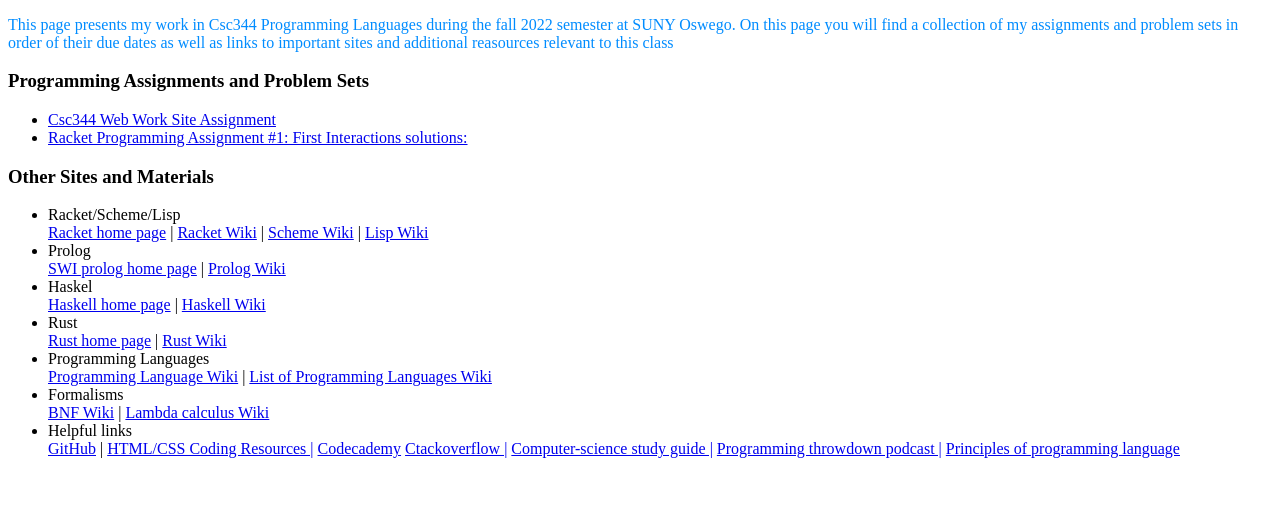
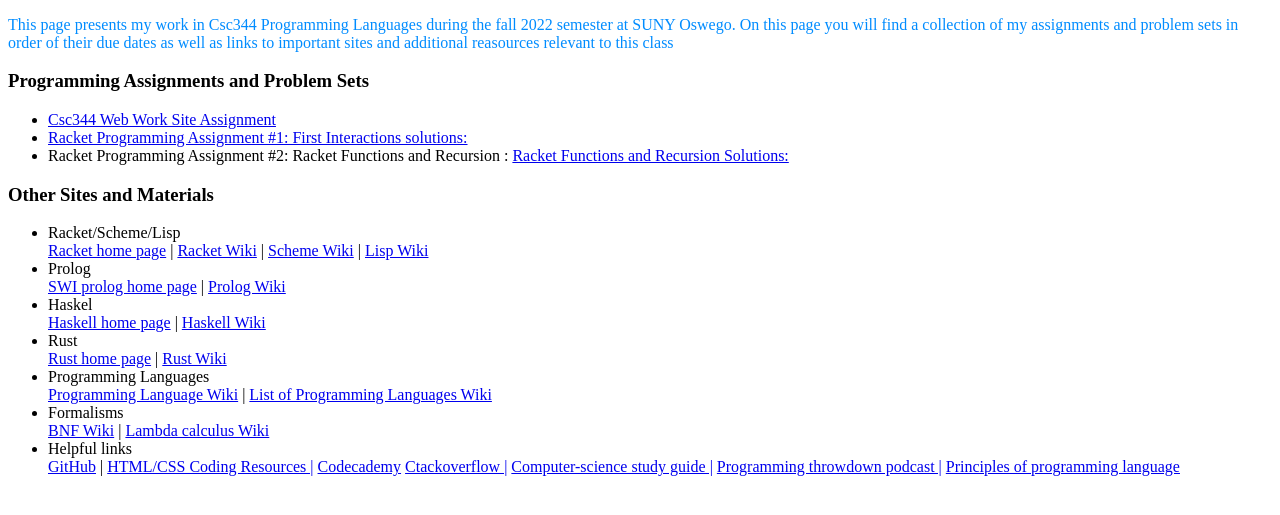
Before and after one commit to krudy712/krudy712.github.io, a plain HTML site: page index.html in a window 1280 px wide. Shown: the part 105-620 px from the top of the page. Drawn offline with Linux system fonts and the light colour scheme.

Commit message:
Add files via upload

```diff
--- a/index.html
+++ b/index.html
@@ -26,6 +26,10 @@
             >Csc344 Web Work Site Assignment </a> </li>
            <li> <a href="https://docs.google.com/document/d/17qECSTL9VYDbAwq5i0oaafsHCx2bZ_lKnxwpUXDnSTA/export?format=pdf"
             >Racket Programming Assignment #1: First Interactions solutions:  </a></li>
+
+            <li> Racket Programming Assignment #2: Racket Functions and Recursion :
+                <a href="file:///C:/Users/prudo/Downloads/Racket%20Programming%20Assignment%20%232.pdf"
+                >Racket Functions and Recursion Solutions:  </a></li>
         </ul>
 
 
```
